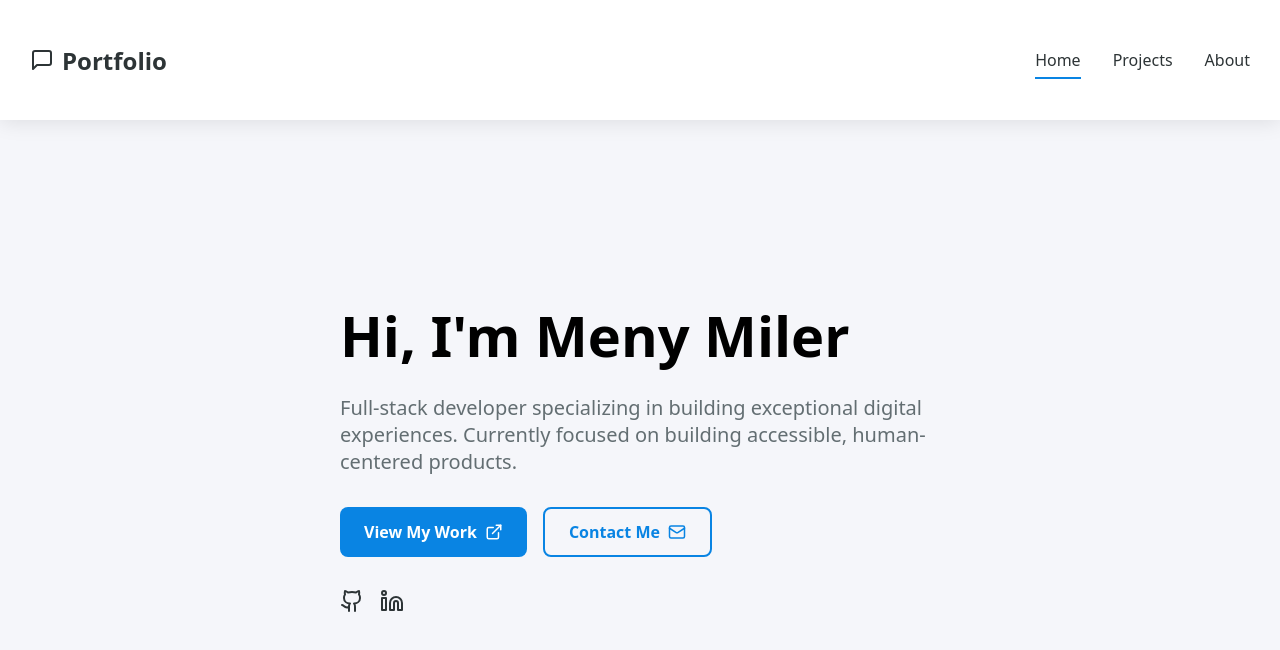
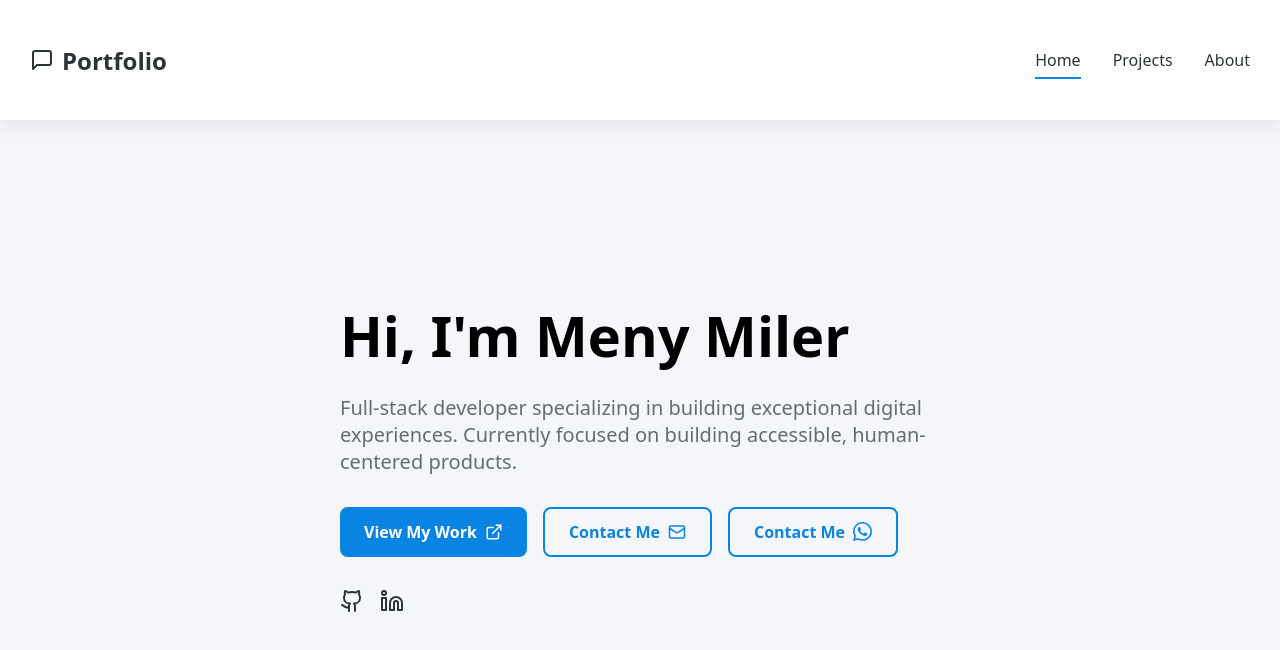
Before and after one commit to menachemmiler/FullStack-Portfolio, a React (Vite) app in the folder public_front_end/: page / in a window 1280 px wide. Shown: the top 650 px of the page. Built offline with nearby package versions, Linux system fonts and the light colour scheme.

Commit message:
with  Whatsapp

```diff
--- a/public_front_end/src/components/Home.tsx
+++ b/public_front_end/src/components/Home.tsx
@@ -1,4 +1,4 @@
-import {  ExternalLink, Github, Linkedin, Mail } from "lucide-react";
+import { ExternalLink, Github, Linkedin, Mail, WheatIcon } from "lucide-react";
 import { Link } from "react-router-dom";
 
 const Home = () => (
@@ -25,6 +25,22 @@
             Contact Me
             <Mail size={18} />
           </a>
+          <a
+            href="whatsapp://send?phone=+97256727820"
+            className="button button-outline"
+          >
+            Contact Me
+            <svg
+              xmlns="http://www.w3.org/2000/svg"
+              width="19"
+              height="19"
+              fill="currentColor"
+              className="bi bi-whatsapp"
+              viewBox="0 0 16 16"
+            >
+              <path d="M13.601 2.326A7.85 7.85 0 0 0 7.994 0C3.627 0 .068 3.558.064 7.926c0 1.399.366 2.76 1.057 3.965L0 16l4.204-1.102a7.9 7.9 0 0 0 3.79.965h.004c4.368 0 7.926-3.558 7.93-7.93A7.9 7.9 0 0 0 13.6 2.326zM7.994 14.521a6.6 6.6 0 0 1-3.356-.92l-.24-.144-2.494.654.666-2.433-.156-.251a6.56 6.56 0 0 1-1.007-3.505c0-3.626 2.957-6.584 6.591-6.584a6.56 6.56 0 0 1 4.66 1.931 6.56 6.56 0 0 1 1.928 4.66c-.004 3.639-2.961 6.592-6.592 6.592m3.615-4.934c-.197-.099-1.17-.578-1.353-.646-.182-.065-.315-.099-.445.099-.133.197-.513.646-.627.775-.114.133-.232.148-.43.05-.197-.1-.836-.308-1.592-.985-.59-.525-.985-1.175-1.103-1.372-.114-.198-.011-.304.088-.403.087-.088.197-.232.296-.346.1-.114.133-.198.198-.33.065-.134.034-.248-.015-.347-.05-.099-.445-1.076-.612-1.47-.16-.389-.323-.335-.445-.34-.114-.007-.247-.007-.38-.007a.73.73 0 0 0-.529.247c-.182.198-.691.677-.691 1.654s.71 1.916.81 2.049c.098.133 1.394 2.132 3.383 2.992.47.205.84.326 1.129.418.475.152.904.129 1.246.08.38-.058 1.171-.48 1.338-.943.164-.464.164-.86.114-.943-.049-.084-.182-.133-.38-.232" />
+            </svg>
+          </a>
         </div>
         <div className="social-links">
           <a
```
Also changed, not shown: 2 other files (tests, documents, lock files or other folders).
